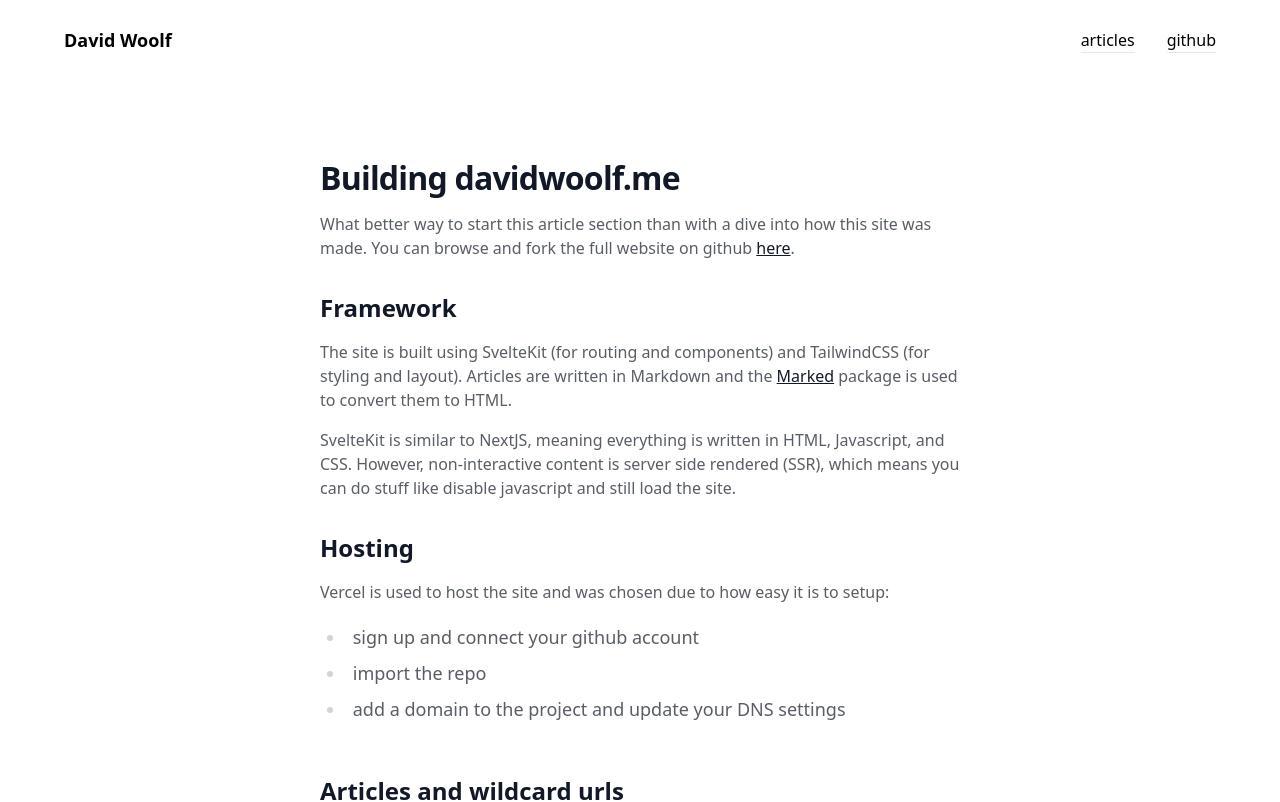
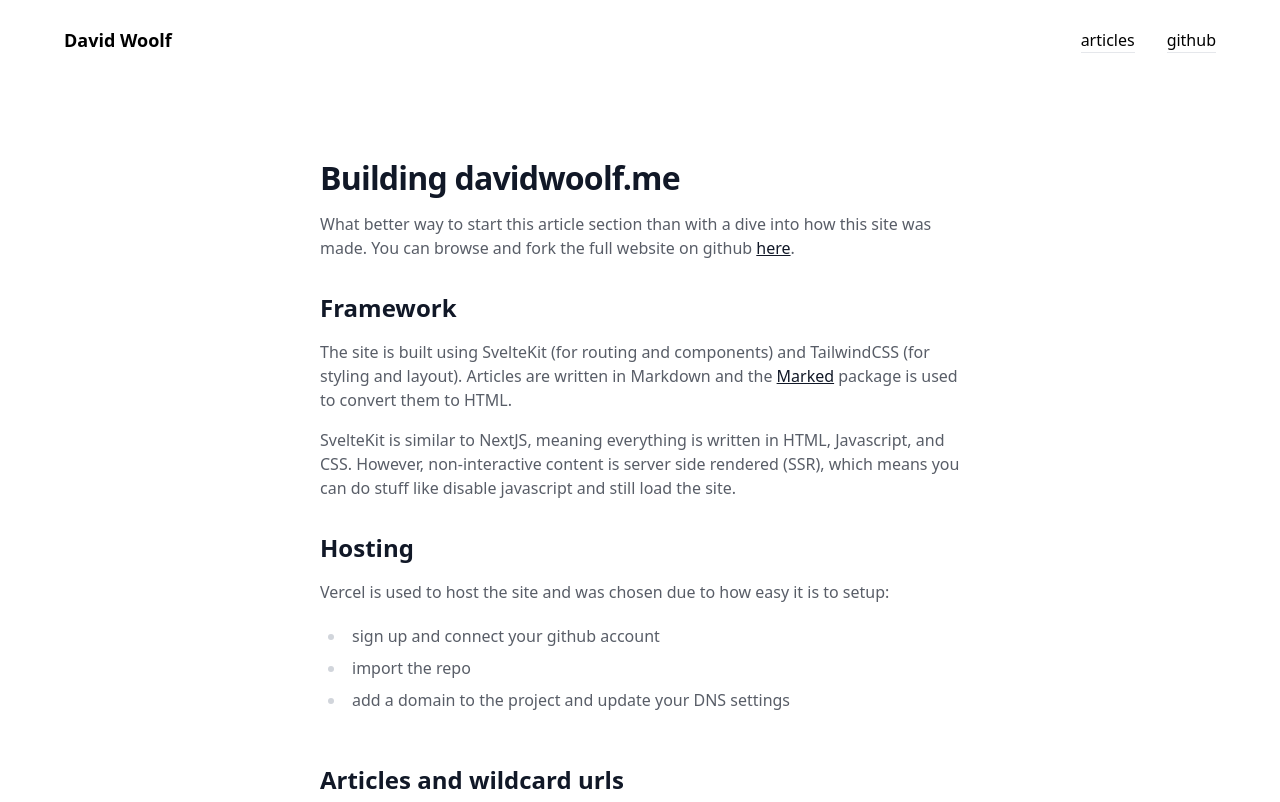
Before and after one commit to davidwoolf/website, a SvelteKit app: page /articles/building-davidwoolf-me in a window 1280 px wide. Shown: the top 802 px of the page. Built offline with nearby package versions, Linux system fonts and the light colour scheme.

Commit message:
forgot to remove text-lg from lis

```diff
--- a/src/routes/articles/[slug]/+page.svelte
+++ b/src/routes/articles/[slug]/+page.svelte
@@ -39,7 +39,6 @@
     prose-a:text-opacity-100
 
     prose-li:text-base
-    prose-li:md:text-lg
     prose-li:text-gray-900
     prose-li:text-opacity-70
     prose-li:leading-normal
```
